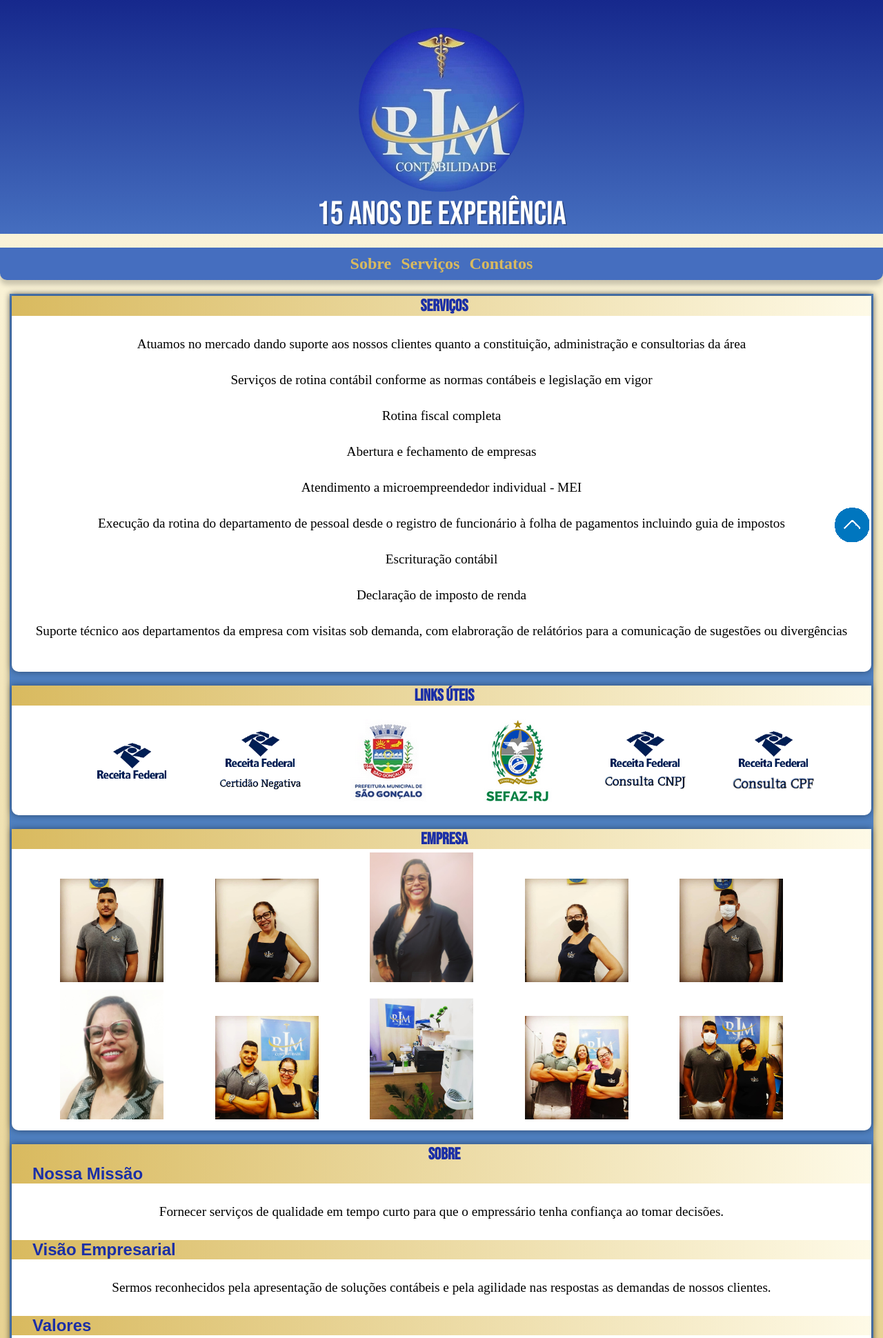
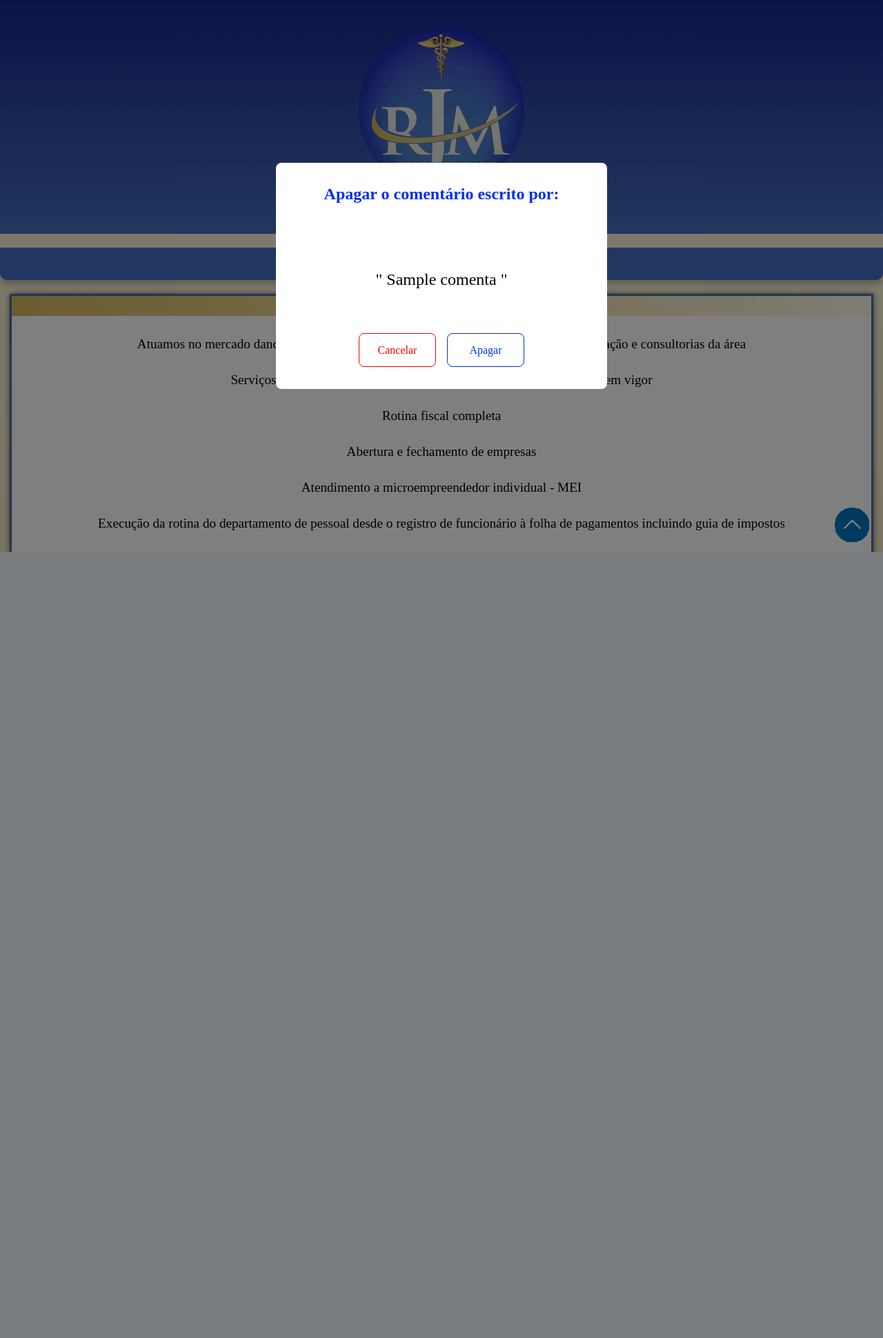
Before and after one commit to SanUni2020/ProjetoIntegrador-I, a Flask app: template templates/index.html in a window 1280 px wide. Shown: the top 1940 px of the page at 69% size. After the commit the page ends 800 px from the top, so only its background shows below. Run offline with Flask 2, Linux system fonts and the light colour scheme; the template is opened without the code that fills it: most values are stand-ins (such as "Sample title", 1, 10 or a date in 2020); some libraries are stand-ins or nearby versions.

Commit message:
Update style.css
Acrescentado css dos comentários

```diff
--- a/static/css/style.css
+++ b/static/css/style.css
@@ -342,3 +342,125 @@ footer {
     cursor: pointer;
 }
 /* ------------------ AQUI TERMINA A GALERIA DE IMAGENS --------------- */
+
+
+/* Estilos da página index.html */
+
+.container h5 {
+display:flex;
+font-size: min(1.2em, 5vw);
+align-items: center;
+justify-content: center;
+padding: 10px;
+}
+
+section#comentei {
+  max-width: 100%;
+  padding: 2rem;
+  overflow-x: auto;
+}
+
+ section#comentei table {
+   border-collapse: collapse;
+   width: 100%;
+   border-spacing: 0;
+ }
+
+section#comentei table th, td {
+  padding: 1rem;
+  border-bottom: 1px solid #ddd;
+  text-align: left;
+}
+
+section#comentei table a {
+   padding: 1rem;
+   color: #3359ec;
+   text-decoration: none;
+   transition: all 0.3s ease-in-out;
+ }
+
+ section#comentei table a:hover{
+    color: #D9BA5F;
+ }
+/* Fim do estilos da página index.html */
+
+/* Inicio estilos do modal */
+section.modal{
+  position: fixed;
+  top: 0;
+  bottom: 0;
+  right: 0;
+  left: 0;
+  background-color: #00000080;
+  z-index: 1;
+  display: flex;
+  justify-content: center;
+  align-items: center;
+  pointer-events: auto;
+}
+
+section.modal div#card{
+  width: 30rem;
+  position: relative;
+  background-color: #fff;
+  border-radius: .5rem;
+}
+
+section.modal div#card h2{
+  padding: 2rem;
+  text-align: center;
+  margin: 0;
+  color: #0130ec;
+}
+
+section.modal div#card hr{
+  width: 90%;
+  margin: 0 auto;
+}
+
+section.modal div#card p{
+  padding: 2rem;
+  text-align: center;
+  font-size: 1.5rem;
+  line-height: 2rem;
+}
+
+section.modal div#card div#btns{
+  display: flex;
+  justify-content: center;
+  padding: 0 2rem 2rem 2rem;
+}
+
+section.modal div#card div#btns a{
+  text-decoration: none;
+  padding: .9rem;
+  border-radius: .5rem;
+  width: 7rem;
+  text-align: center;
+}
+
+section.modal div#card div#btns a.btn-cancelar{
+  background-color: #fff;
+  color: red;
+  border: solid 1px red;
+  margin-right: 1rem;
+  transition: all .5s ease-out;
+}
+
+section.modal div#card div#btns a.btn-cancelar:hover{
+  background-color: red;
+  color: #fff;
+}
+
+section.modal div#card div#btns a.btn-apagar{
+  background-color: #fff;
+  color: #0130ec;
+  border: solid 1px #0130ec;
+  transition: all .5s ease-out;
+}
+
+section.modal div#card div#btns a.btn-apagar:hover{
+  background-color: #0130ec;
+  color: #fff;
+}
+/* Fim dos estilos do modal */
```
